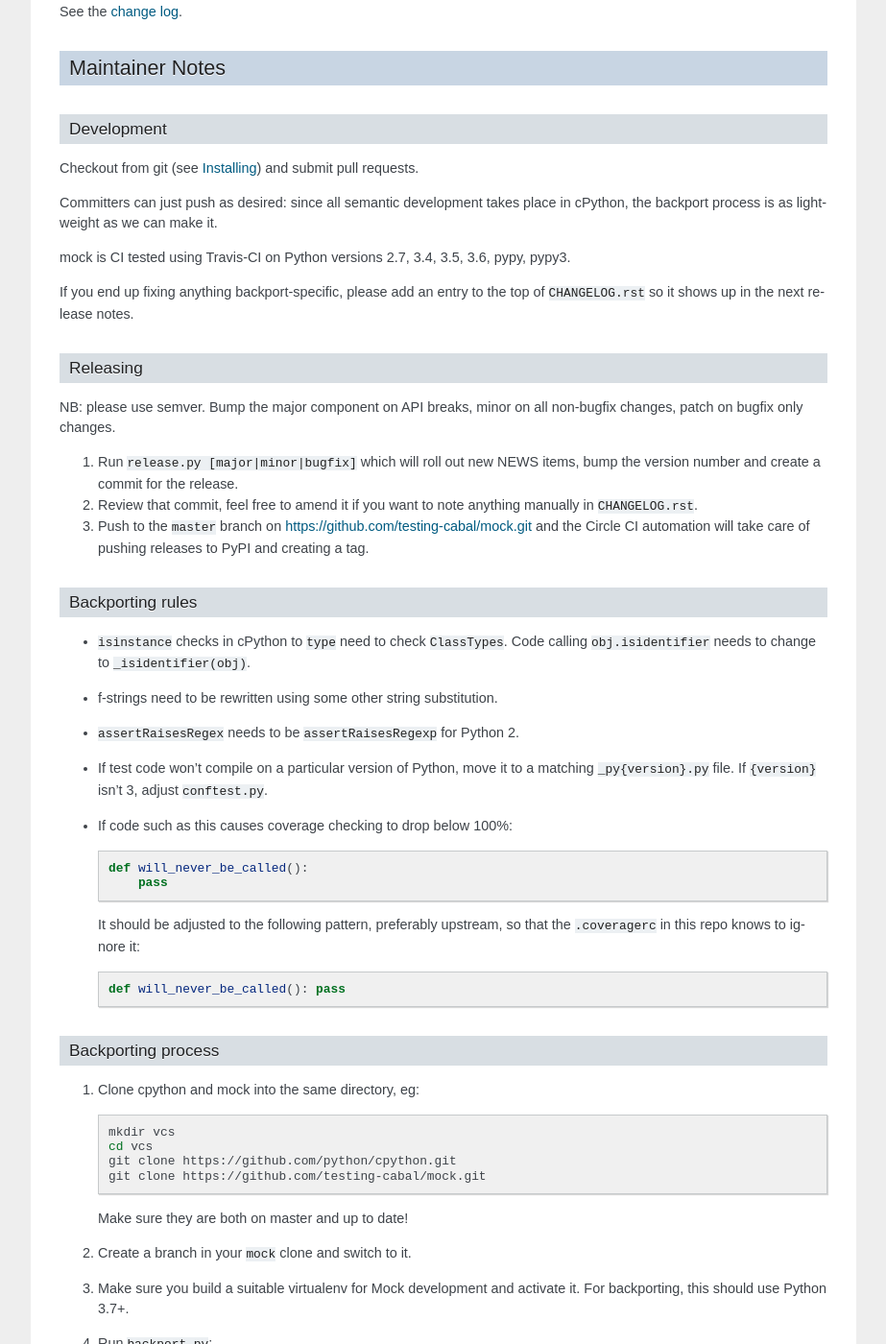
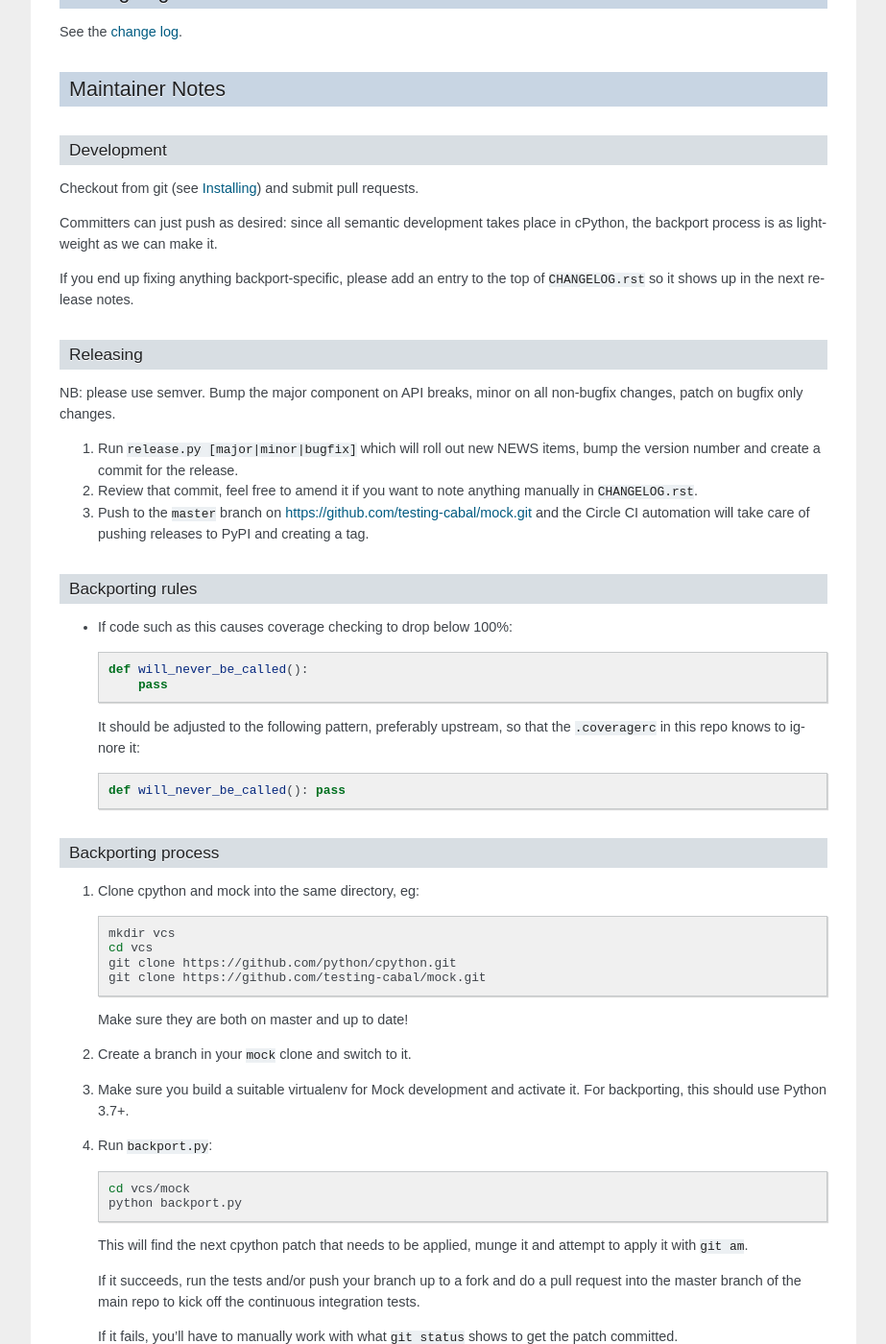
Before and after one commit to testing-cabal/mock, a Sphinx documentation site: the page built from docs/index.txt, in a window 1280 px wide and 1400 px high, scrolled down 1028 px. Shown: the whole window at 96% size, without its empty margins (198-1121 px from the left). Built offline with Sphinx 7.4.7, drawn with Linux system fonts in a browser that asks for light colours; the version number could not be read and is left out; some of the changed text lies outside the part shown.

Commit message:
update list of supported versions.

```diff
--- a/README.rst
+++ b/README.rst
@@ -7,7 +7,7 @@ mock is now part of the Python standard library, available as `unittest.mock
 onwards.
 
 This package contains a rolling backport of the standard library mock code
-compatible with Python 2.7 and 3.4 and up.
+compatible with Python 3.6 and up.
 
 Please see the standard library documentation for more details.
 
--- a/docs/index.txt
+++ b/docs/index.txt
@@ -77,9 +79,6 @@ Checkout from git (see :ref:`installing`) and submit pull requests.
 Committers can just push as desired: since all semantic development takes
 place in cPython, the backport process is as lightweight as we can make it.
 
-mock is CI tested using Travis-CI on Python versions 2.7, 3.4,
-3.5, 3.6, pypy, pypy3.
-
 If you end up fixing anything backport-specific, please add an entry
 to the top of ``CHANGELOG.rst`` so it shows up in the next release
 notes.
@@ -103,17 +102,6 @@ non-bugfix changes, patch on bugfix only changes.
 
 Backporting rules
 -----------------
-
-- ``isinstance`` checks in cPython to ``type`` need to check ``ClassTypes``.
-  Code calling ``obj.isidentifier`` needs to change to ``_isidentifier(obj)``.
-
-- f-strings need to be rewritten using some other string substitution.
-
-- ``assertRaisesRegex`` needs to be ``assertRaisesRegexp`` for Python 2.
-
-- If test code won't compile on a particular version of Python, move it to
-  a matching ``_py{version}.py`` file. If ``{version}`` isn't 3, adjust
-  ``conftest.py``.
 
 - If code such as this causes coverage checking to drop below 100%:
 
```
Also changed, not shown: other parts of docs/index.txt (+2 -0 lines), setup.cfg (+2 -9 lines), 2 other files.
